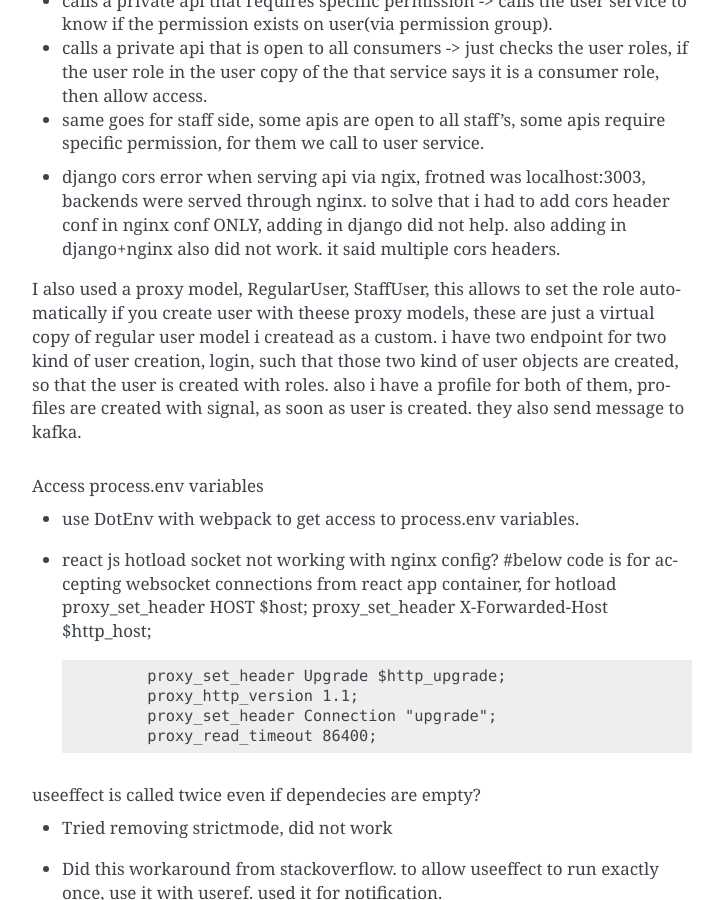
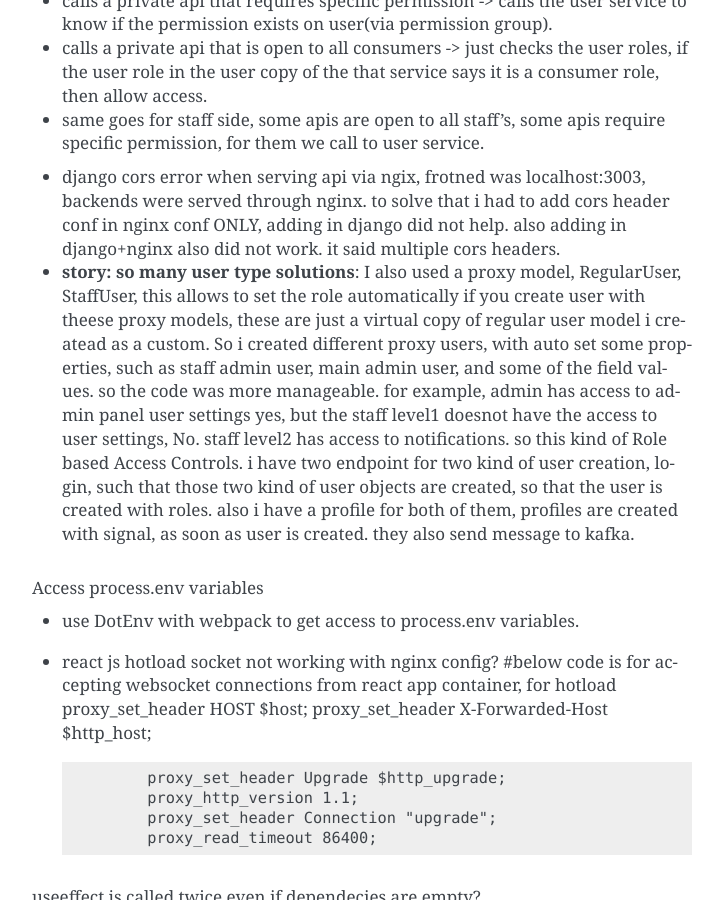
Before and after one commit to sajib-4414/imdbclone, a Sphinx documentation site: the page built from documentation/react_client_doc/index.md, in a window 1280 px wide and 900 px high, scrolled down 3773 px. Shown: the whole window, without its empty margins (388-1111 px from the left). Built offline with Sphinx 7.4.7, drawn with Linux system fonts in a browser that asks for light colours.

Commit message:
added access control story in the readme

```diff
--- a/documentation/react_client_doc/index.md
+++ b/documentation/react_client_doc/index.md
@@ -66,8 +66,7 @@ consumer side:
 * calls a private api that is open to all consumers -> just checks the user roles, if the user role in the user copy of the that service says it is a consumer role, then allow access.
 * same goes for staff side, some apis are open to all staff's, some apis require specific permission, for them we call to user service.
 - django cors error when serving api via ngix, frotned was localhost:3003, backends were served through nginx. to solve that i had to add cors header conf in nginx conf ONLY, adding in django did not help. also adding in django+nginx also did not work. it said multiple cors headers.
-
-I also used a proxy model, RegularUser, StaffUser, this allows to set the role automatically if you create user with theese proxy models, these are just a virtual copy of regular user model i createad as a custom.
+- **story: so many user type solutions**: I also used a proxy model, RegularUser, StaffUser, this allows to set the role automatically if you create user with theese proxy models, these are just a virtual copy of regular user model i createad as a custom. So i created different proxy users, with auto set some properties, such as staff admin user, main admin user, and some of the field values. so the code was more manageable. for example, admin has access to admin panel user settings yes, but the staff level1 doesnot have the access to user settings, No. staff level2 has access to notifications. so this kind of Role based Access Controls.
 i have two endpoint for two kind of user creation, login, such that those two kind of user objects are created, so that the user is created with roles. also i have a profile for both of them, profiles are created with signal, as soon as user is created. they also send message to kafka.
 
 ##### Access process.env variables
```
